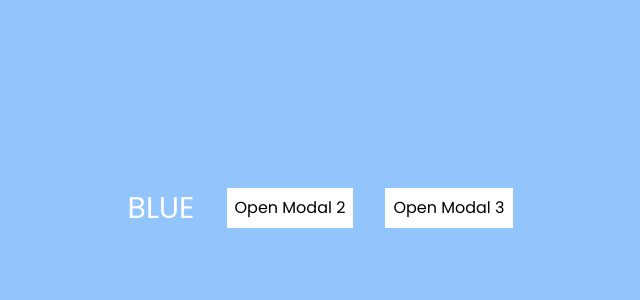
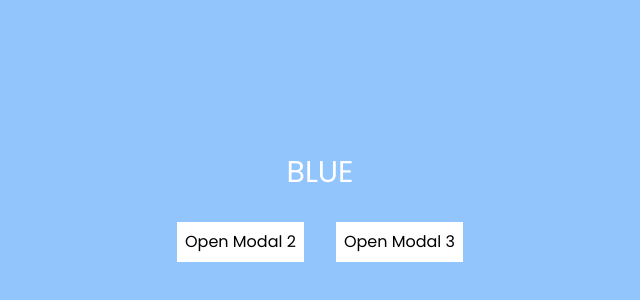
Before and after one commit to makenna-avakian/ShareWell, a Next.js app in the folder sharewell/: page /blue in a window 1280 px wide. Shown: the part 192-492 px from the top of the page, without its empty margins (320-960 px from the left). Built offline with nearby package versions, Linux system fonts and the light colour scheme.

Commit message:
Made pages prettier, aligned them to center.

```diff
--- a/sharewell/src/app/blue/page.tsx
+++ b/sharewell/src/app/blue/page.tsx
@@ -8,10 +8,12 @@ const BlueModal = () => {
     const { modal2Open, modal3Open, toggleModal2, toggleModal3 } = useModalStore();
 
     return (
-        <div className ="min-h-screen bg-blue-300 flex items-center justify-center">
-            <h1 className="text-white text-3xl p-4 align-top">BLUE</h1>
+        <div className ="min-h-screen bg-blue-300 flex flex-col items-center justify-center">
+            <h1 className="text-white text-3xl p-4">BLUE</h1>
+            <div className="flex">
             <button onClick={toggleModal2} className='m-4 p-2 bg-white'>Open Modal 2</button>
             <button onClick={toggleModal3} className='m-4 p-2 bg-white'>Open Modal 3</button>
+            </div>
             {modal2Open && <Modal title="Modal 2" />}
             {modal3Open && <Modal title="Modal 3" />}
         </div>
--- a/sharewell/src/app/green/page.tsx
+++ b/sharewell/src/app/green/page.tsx
@@ -8,10 +8,12 @@ const GreenPage = () => {
   const { modal1Open, modal2Open, toggleModal1, toggleModal2 } = useModalStore();
 
   return (
-    <div className="min-h-screen bg-green-300">
+    <div className="min-h-screen bg-green-300 flex flex-col items-center justify-center">
       <h1 className="text-white text-3xl p-4">GREEN</h1>
+      <div className="flex">
       <button onClick={toggleModal1} className="m-4 p-2 bg-white">Open Modal 1</button>
       <button onClick={toggleModal2} className="m-4 p-2 bg-white">Open Modal 2</button>
+      </div>
       {modal1Open && <Modal title="Modal 1"  />}
       {modal2Open && <Modal title="Modal 2" />}
     </div>
--- a/sharewell/src/app/red/page.tsx
+++ b/sharewell/src/app/red/page.tsx
@@ -8,10 +8,12 @@ const RedPage = () => {
   const { modal1Open, modal2Open, modal3Open, toggleModal1, toggleModal2, toggleModal3 } = useModalStore();
 
   return (
-    <div className="min-h-screen bg-red-300">
+    <div className="min-h-screen bg-red-300 flex flex-col items-center justify-center">
       <h1 className="text-white text-3xl p-4 justify-self-center">RED</h1>
+      <div className="flex">
       <button onClick={toggleModal1} className="m-4 p-2 bg-white">Open Modal 1</button>
       <button onClick={toggleModal3} className="m-4 p-2 bg-white">Open Modal 3</button>
+      </div>
       {modal1Open && <Modal title="Modal 1" />}
       {modal3Open && <Modal title="Modal 3"/>}
     </div>
```
